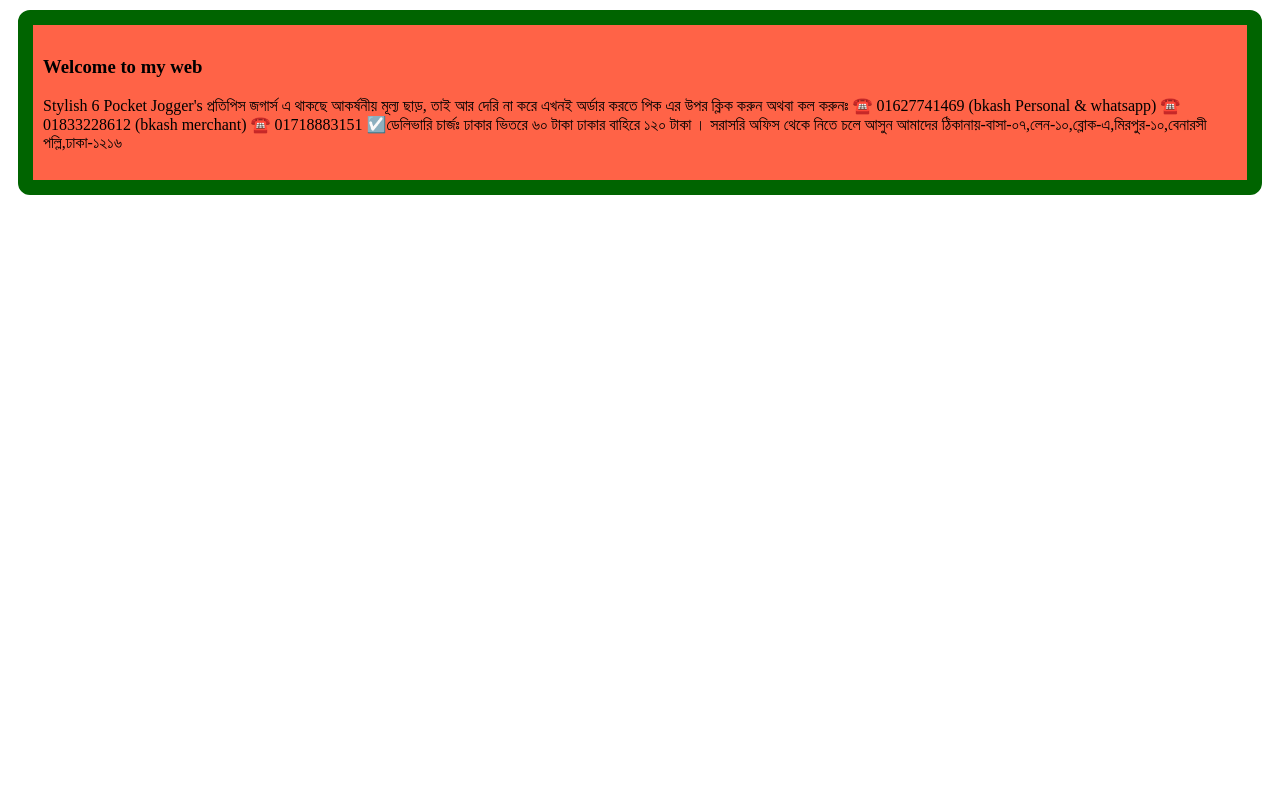
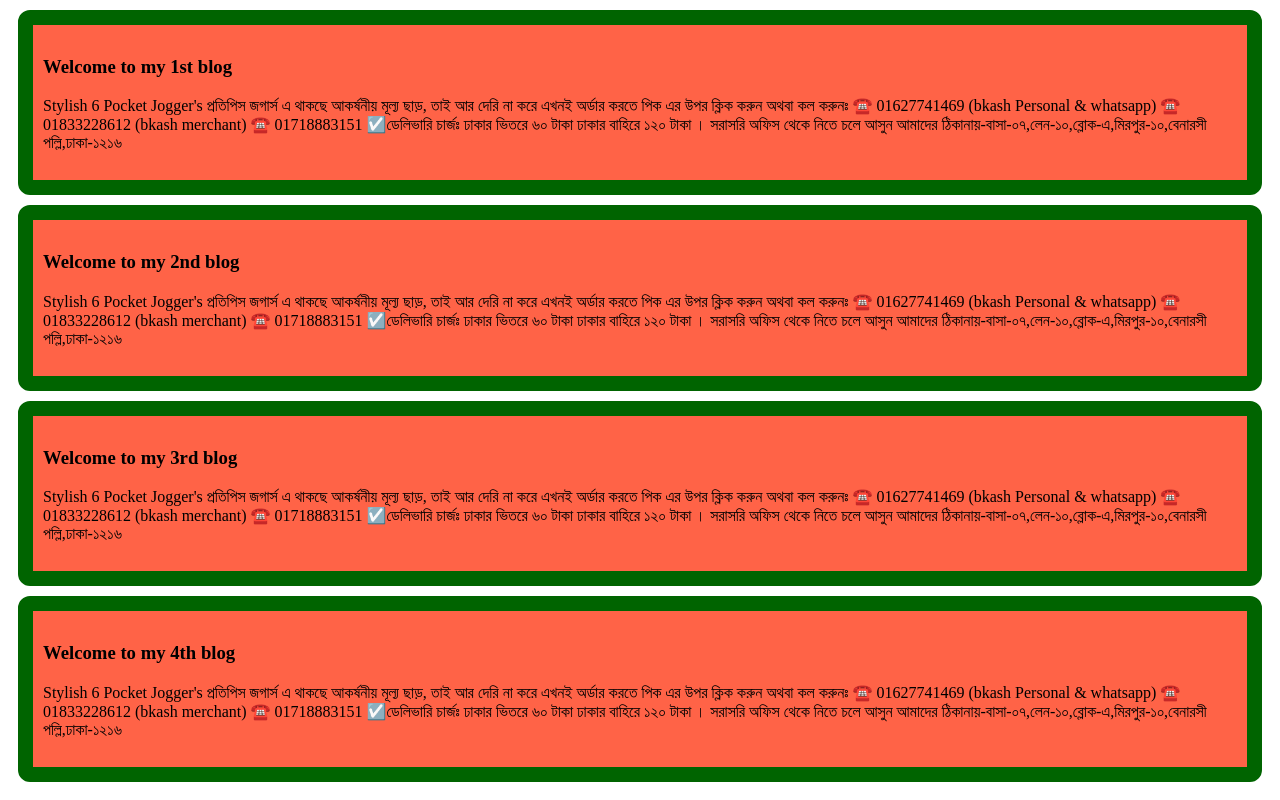
Before and after one commit to Jahidhasan06/my-1st-git-repo, a plain HTML site: page index.html in a window 1280 px wide. Drawn offline with Linux system fonts and the light colour scheme.

Commit message:
my first commit from last css

```diff
--- a/index.html
+++ b/index.html
@@ -6,9 +6,43 @@
     <title>my 1st git</title>
     <link rel="stylesheet" href="style/blog.css">
 </head>
-<body>
+</body>
+</html>
 <div>
-        <h3>Welcome to my web</h3>
+    <h3>Welcome to my 1st blog</h3>
+    <p>Stylish 6 Pocket Jogger's
+        প্রতিপিস জগার্স এ থাকছে আকর্ষনীয় মূল্য ছাড়,
+        তাই আর দেরি না করে এখনই অর্ডার করতে পিক এর উপর ক্লিক  করুন অথবা কল করুনঃ
+        ☎️ 01627741469 (bkash Personal & whatsapp)
+        ☎️ 01833228612 (bkash merchant)
+        ☎️ 01718883151
+          ☑️ডেলিভারি চার্জঃ ঢাকার ভিতরে ৬০ টাকা ঢাকার বাহিরে ১২০ টাকা ।
+        সরাসরি অফিস থেকে নিতে চলে আসুন আমাদের ঠিকানায়-বাসা-০৭,লেন-১০,ব্লোক-এ,মিরপুর-১০,বেনারসী পল্লি,ঢাকা-১২১৬ </p>
+</div>
+<div>
+    <h3>Welcome to my 2nd blog</h3>
+    <p>Stylish 6 Pocket Jogger's
+        প্রতিপিস জগার্স এ থাকছে আকর্ষনীয় মূল্য ছাড়,
+        তাই আর দেরি না করে এখনই অর্ডার করতে পিক এর উপর ক্লিক  করুন অথবা কল করুনঃ
+        ☎️ 01627741469 (bkash Personal & whatsapp)
+        ☎️ 01833228612 (bkash merchant)
+        ☎️ 01718883151
+          ☑️ডেলিভারি চার্জঃ ঢাকার ভিতরে ৬০ টাকা ঢাকার বাহিরে ১২০ টাকা ।
+        সরাসরি অফিস থেকে নিতে চলে আসুন আমাদের ঠিকানায়-বাসা-০৭,লেন-১০,ব্লোক-এ,মিরপুর-১০,বেনারসী পল্লি,ঢাকা-১২১৬ </p>
+</div>
+<div>
+    <h3>Welcome to my 3rd blog</h3>
+    <p>Stylish 6 Pocket Jogger's
+        প্রতিপিস জগার্স এ থাকছে আকর্ষনীয় মূল্য ছাড়,
+        তাই আর দেরি না করে এখনই অর্ডার করতে পিক এর উপর ক্লিক  করুন অথবা কল করুনঃ
+        ☎️ 01627741469 (bkash Personal & whatsapp)
+        ☎️ 01833228612 (bkash merchant)
+        ☎️ 01718883151
+          ☑️ডেলিভারি চার্জঃ ঢাকার ভিতরে ৬০ টাকা ঢাকার বাহিরে ১২০ টাকা ।
+        সরাসরি অফিস থেকে নিতে চলে আসুন আমাদের ঠিকানায়-বাসা-০৭,লেন-১০,ব্লোক-এ,মিরপুর-১০,বেনারসী পল্লি,ঢাকা-১২১৬ </p>
+</div>
+<div>
+    <h3>Welcome to my 4th blog</h3>
     <p>Stylish 6 Pocket Jogger's
         প্রতিপিস জগার্স এ থাকছে আকর্ষনীয় মূল্য ছাড়,
         তাই আর দেরি না করে এখনই অর্ডার করতে পিক এর উপর ক্লিক  করুন অথবা কল করুনঃ
@@ -19,5 +53,4 @@
         সরাসরি অফিস থেকে নিতে চলে আসুন আমাদের ঠিকানায়-বাসা-০৭,লেন-১০,ব্লোক-এ,মিরপুর-১০,বেনারসী পল্লি,ঢাকা-১২১৬ </p>
 </div>
 
-</body>
-</html>
+<body>
```
Lines whose indentation alone changed are shown as unchanged.
